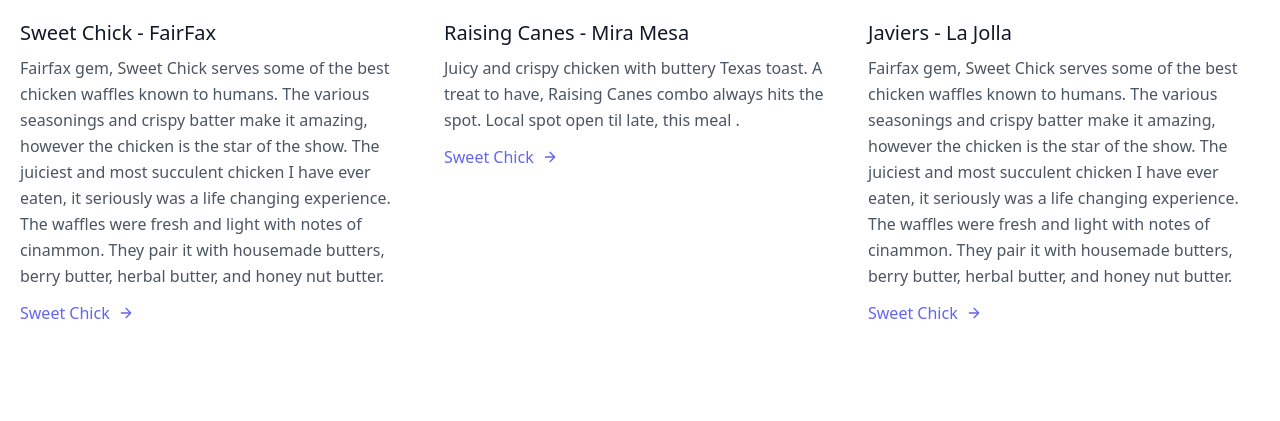
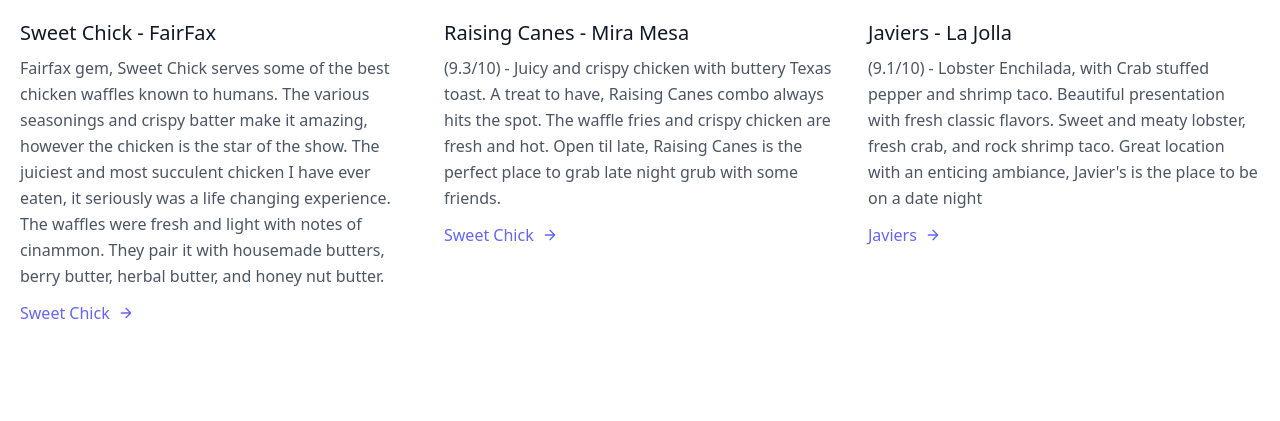
Before and after one commit to kamrandarugar/LooseMeals, a Django app: page / in a window 1280 px wide. Shown: the part 3389-3810 px from the top of the page. Run offline with Django 4.2, Linux system fonts and the light colour scheme; data comes from the database, SQL or seed files in the repository; both versions use the stored data as it was after the commit; some libraries are stand-ins or nearby versions.

Commit message:
Revised djenviron

```diff
--- a/Web/templates/Web/ratings.html
+++ b/Web/templates/Web/ratings.html
@@ -13,59 +13,22 @@
         </div>
       </div>
       <div class="flex flex-wrap sm:-m-4 -mx-4 -mb-10 -mt-4">
+        {% for review in reviews %}
 
-
-       <div class="p-4 md:w-1/3 sm:mb-0 mb-6" id="review-2">
+      <div class="p-4 md:w-1/3 sm:mb-0 mb-6" id="review-{{review.id}}">
         <div class="rounded-lg h-64 overflow-hidden">
-          <img alt="content" class="object-cover object-center h-full w-full" src="/static//images/food/taquitosjaviers.jpg">
+          <img alt="content" class="object-cover object-center h-full w-full" src="/static/{{review.image.url}}">
         </div>
-        <h2 class="text-xl font-medium title-font text-gray-900 mt-5">Javiers - La Jolla</h2>
-        <p class="text-base leading-relaxed mt-2">(9.2/10) - Crispy and meaty taquitos, fresh salsa verde on top. Great appetizer to share, the tender meat and crunchy shell makes this meal fantastic. Located in UTC, this restaurant has a beautiful ambiance and tasty food.</p>
-        <a href="https://maps.app.goo.gl/ATP2rzVKmm4kFcg86" class="text-indigo-500 inline-flex items-center mt-3"> Javiers
+        <h2 class="text-xl font-medium title-font text-gray-900 mt-5">{{review.title}} - {{review.location}}</h2>
+        <p class="text-base leading-relaxed mt-2">({{review.rating}}/10) - {{review.description}}</p>
+        <a href="{{review.google_maps}}" class="text-indigo-500 inline-flex items-center mt-3"> {{review.title}}
           <svg fill="none" stroke="currentColor" stroke-linecap="round" stroke-linejoin="round" stroke-width="2" class="w-4 h-4 ml-2" viewBox="0 0 24 24">
             <path d="M5 12h14M12 5l7 7-7 7"></path>
           </svg>
         </a>
       </div>
 
-       <div class="p-4 md:w-1/3 sm:mb-0 mb-6" id="review-3">
-        <div class="rounded-lg h-64 overflow-hidden">
-          <img alt="content" class="object-cover object-center h-full w-full" src="/static//images/food/somali.png">
-        </div>
-        <h2 class="text-xl font-medium title-font text-gray-900 mt-5">Jubba Restaurant - San Jose</h2>
-        <p class="text-base leading-relaxed mt-2">(9.5/10) - Delicious Somali food, tender beef and exotic spices. Beef Suqaar served with Injera, the Injera was spongey and light yet had a great bite. Fresh complimentary tea served with your meal, this restaurant makes you feel like at a family members house. Great quality ingredients and specialty dishes.</p>
-        <a href="https://maps.app.goo.gl/kcQkKuEjDbozbhaR7" class="text-indigo-500 inline-flex items-center mt-3"> Jubba Restaurant
-          <svg fill="none" stroke="currentColor" stroke-linecap="round" stroke-linejoin="round" stroke-width="2" class="w-4 h-4 ml-2" viewBox="0 0 24 24">
-            <path d="M5 12h14M12 5l7 7-7 7"></path>
-          </svg>
-        </a>
-      </div>
-
-      <div class="p-4 md:w-1/3 sm:mb-0 mb-6" id="review-4">
-        <div class="rounded-lg h-64 overflow-hidden">
-          <img alt="content" class="object-cover object-center h-full w-full" src="/static//images/food/phosushi.jpg">
-        </div>
-        <h2 class="text-xl font-medium title-font text-gray-900 mt-5">Sea Salt Pho &amp; Sushi - San Diego</h2>
-        <p class="text-base leading-relaxed mt-2">(9.0/10) - Rare Steak with Brisket Pho and Sunshine Roll. Heart warming beef broth with juicy pieces of beef and light noodles. Fragrant herbs and spices with a delicate and enticing sushi roll. Located in 4s Commons, this small restaurant serves wonderful pho and sushi.</p>
-        <a href="https://maps.app.goo.gl/A32QZhfUz6jV1H6u8" class="text-indigo-500 inline-flex items-center mt-3"> Sea Salt Pho &amp; Sushi
-          <svg fill="none" stroke="currentColor" stroke-linecap="round" stroke-linejoin="round" stroke-width="2" class="w-4 h-4 ml-2" viewBox="0 0 24 24">
-            <path d="M5 12h14M12 5l7 7-7 7"></path>
-          </svg>
-        </a>
-      </div>
-
-       <div class="p-4 md:w-1/3 sm:mb-0 mb-6" id="review-5">
-        <div class="rounded-lg h-64 overflow-hidden">
-          <img alt="content" class="object-cover object-center h-full w-full" src="/static//images/food/innout.jpg">
-        </div>
-        <h2 class="text-xl font-medium title-font text-gray-900 mt-5">In-N-Out - San Diego</h2>
-        <p class="text-base leading-relaxed mt-2">(9.2/10) - One of California's best burger joints, In-N-Out serves up classic burgers with only the freshest ingredients. Consistent quality and taste, this burger never seems to disappoint. The texture and taste of the juicy beef with melty cheese and crunchy yellow chilis makes for a perfect bite. If you grew up in California, In-N-Out has a special place in your heart.</p>
-        <a href="https://maps.app.goo.gl/BjJLP47U2avGLuHF9" class="text-indigo-500 inline-flex items-center mt-3"> In-N-Out
-          <svg fill="none" stroke="currentColor" stroke-linecap="round" stroke-linejoin="round" stroke-width="2" class="w-4 h-4 ml-2" viewBox="0 0 24 24">
-            <path d="M5 12h14M12 5l7 7-7 7"></path>
-          </svg>
-        </a>
-      </div>
+      {% endfor %}
 
         <div class="p-4 md:w-1/3 sm:mb-0 mb-6">
           <div class="rounded-lg h-64 overflow-hidden">
@@ -216,8 +179,8 @@
             <img alt="content" class="object-cover object-center h-full w-full" src="{% static 'images/food/rasingcanes.jpg' %}">
           </div>
           <h2 class="text-xl font-medium title-font text-gray-900 mt-5">Raising Canes - Mira Mesa</h2>
-          <p class="text-base leading-relaxed mt-2">Juicy and crispy chicken with buttery Texas toast. A treat to have, Raising Canes combo always hits the spot. Local spot open til late, this meal .</p>
-           <a href="https://www.sweetchick.com/" class="text-indigo-500 inline-flex items-center mt-3"> Sweet Chick
+          <p class="text-base leading-relaxed mt-2">(9.3/10) - Juicy and crispy chicken with buttery Texas toast. A treat to have, Raising Canes combo always hits the spot. The waffle fries and crispy chicken are fresh and hot. Open til late, Raising Canes is the perfect place to grab late night grub with some friends. </p>
+           <a href="https://www.raisingcanes.com/menu" class="text-indigo-500 inline-flex items-center mt-3"> Sweet Chick
             <svg fill="none" stroke="currentColor" stroke-linecap="round" stroke-linejoin="round" stroke-width="2" class="w-4 h-4 ml-2" viewBox="0 0 24 24">
               <path d="M5 12h14M12 5l7 7-7 7"></path>
             </svg>
@@ -228,8 +191,8 @@
             <img alt="content" class="object-cover object-center h-full w-full" src="{% static 'images/food/enchiladajaviers.jpg' %}">
           </div>
           <h2 class="text-xl font-medium title-font text-gray-900 mt-5">Javiers - La Jolla</h2>
-          <p class="text-base leading-relaxed mt-2">Fairfax gem, Sweet Chick serves some of the best chicken waffles known to humans. The various seasonings and crispy batter make it amazing, however the chicken is the star of the show. The juiciest and most succulent chicken I have ever eaten, it seriously was a life changing experience. The waffles were fresh and light with notes of cinammon. They pair it with housemade butters, berry butter, herbal butter, and honey nut butter.</p>
-           <a href="https://www.sweetchick.com/" class="text-indigo-500 inline-flex items-center mt-3"> Sweet Chick
+          <p class="text-base leading-relaxed mt-2">(9.1/10) - Lobster Enchilada, with Crab stuffed pepper and shrimp taco. Beautiful presentation with fresh classic flavors. Sweet and meaty lobster, fresh crab, and rock shrimp taco. Great location with an enticing ambiance, Javier's is the place to be on a date night</p>
+           <a href="https://www.javiers-cantina.com/la-jolla" class="text-indigo-500 inline-flex items-center mt-3"> Javiers
             <svg fill="none" stroke="currentColor" stroke-linecap="round" stroke-linejoin="round" stroke-width="2" class="w-4 h-4 ml-2" viewBox="0 0 24 24">
               <path d="M5 12h14M12 5l7 7-7 7"></path>
             </svg>
--- a/fly.toml
+++ b/fly.toml
@@ -1,4 +1,4 @@
-# fly.toml app configuration file generated for loosemeals on 2024-02-01T13:15:49-08:00
+# fly.toml app configuration file generated for loosemeals on 2024-01-30T22:26:25-08:00
 #
 # See https://fly.io/docs/reference/configuration/ for information about how to use this file.
 #
--- a/loosemeals/urls.py
+++ b/loosemeals/urls.py
@@ -20,8 +20,10 @@
 from django.conf.urls.static import static
 
 urlpatterns = [
-    path('admin/', admin.site.urls),
     path("", include("Web.urls")),
 ]
 
 urlpatterns += static(settings.STATIC_URL, document_root=settings.STATIC_ROOT)
+
+if settings.ENABLE_ADMIN:
+    urlpatterns += path('admin/', admin.site.urls),
```
Also changed, not shown: loosemeals/settings.py (+9 -6 lines), db.sqlite3, 4 other files.
